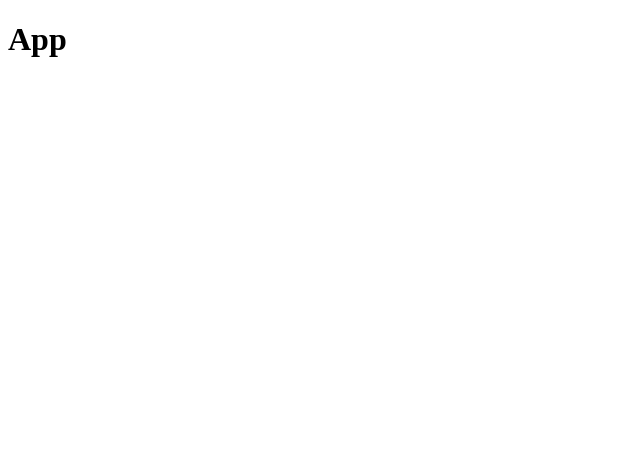
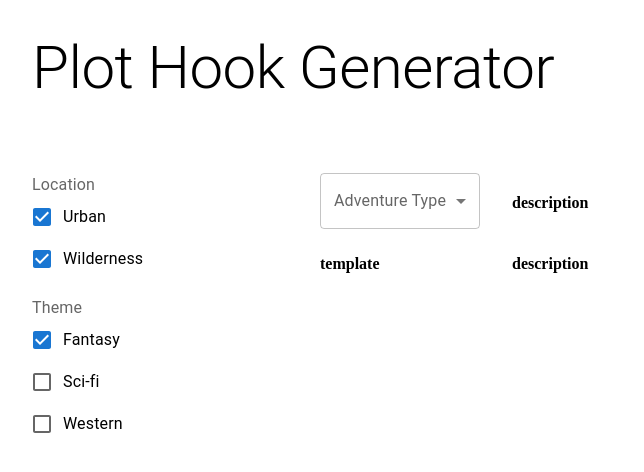
Before and after one commit to polsongarrett/capstone, a React (Create React App) app in the folder frontend/: page / in a window 1280 px wide. Shown: the top 472 px of the page, without its empty margins (0-644 px from the left). Built offline with nearby package versions, Linux system fonts and the light colour scheme.

Commit message:
Installed Material UI package. Created Header component and Filters, Selects, and Descriptions components, although not all are complete. Implemented some Material UI styles.

```diff
--- a/frontend/package.json
+++ b/frontend/package.json
@@ -3,6 +3,9 @@
   "version": "0.1.0",
   "private": true,
   "dependencies": {
+    "@emotion/react": "^11.9.0",
+    "@emotion/styled": "^11.8.1",
+    "@mui/material": "^5.8.2",
     "@reduxjs/toolkit": "^1.8.2",
     "@testing-library/jest-dom": "^5.16.4",
     "@testing-library/react": "^13.3.0",
--- a/frontend/src/App.js
+++ b/frontend/src/App.js
@@ -1,12 +1,79 @@
 import { BrowserRouter as Router, Routes, Route } from 'react-router-dom';
+import Grid from '@mui/material/Grid';
+
+import AdventureTypeSelect from './components/Selects/AdventureTypeSelect';
+import Filters from './components/Filters/Filters'
+import Header from './components/Header'
 
 function App() {
   return (
     <>
       <Router>
-        <div className='container'>
-          <h1>App</h1>
-        </div>
+        {/* -------------------------------------------------- B O D Y ----------------------------------------------------- */}
+        <Grid container>
+
+          {/* -------------------------------H E A D E R  R O W ---------------------------------- */}
+          <Grid item xs={12} pl={4} pt={4} pb={6}>
+            <Header />
+          </Grid>
+          {/* ------------------------------- H E A D E R  R O W ---------------------------------- */}
+
+            {/* ------------------------------- M A I N  R O W ---------------------------------- */}
+            <Grid container>
+
+              {/* -------- F I L T E R S  C O L U M N -------- */}
+              <Grid item xs={3} pl={4}>
+                    <Filters />
+              </Grid>
+              {/* -------- F I L T E R S  C O L U M N -------- */}
+
+              {/* -------- M E N U  C O L U M N -------- */}
+              <Grid item xs={9}>
+
+                  {/* ------------------------------- A D V E N T U R E  R O W ---------------------------------- */}
+                  <Grid container >
+
+                    {/* -------- A D V.  S E L E C T  C O L U M N -------- */}
+                    <Grid item xs={2}>
+                      <AdventureTypeSelect />
+                    </Grid>
+                    {/* -------- A D V.  S E L E C T  C O L U M N -------- */}
+
+                    {/* -------- A D V.  D E S C R.   C O L U M N -------- */}
+                    <Grid item xs={9} pl={4}>
+                      <h4>description</h4>
+                    </Grid>
+                    {/* -------- A D V.  D E S C R.   C O L U M N -------- */}
+
+                  </Grid>
+                  {/* ------------------------------- A D V E N T U R E  R O W ---------------------------------- */}
+
+                  {/* ------------------------------- T E M P L A T E  R O W ---------------------------------- */}
+                  <Grid container >
+
+                    {/* -------- C O L U M N --------- */}
+                    <Grid item xs={2}>
+                      <h4>template</h4>
+                    </Grid>
+                    {/* -------- C O L U M N --------- */}
+
+                    {/* -------- C O L U M N --------- */}
+                    <Grid item xs={9} pl={4}>
+                      <h4>description</h4>
+                    </Grid>
+                    {/* -------- C O L U M N --------- */}
+                  </Grid>
+                  {/* ------------------------------- T E M P L A T E  R O W ---------------------------------- */}
+
+              </Grid>
+              {/* -------------- M E N U  C O L U M N ----------------- */}
+
+            </Grid>
+            {/* ------------------------------- M A I N  R O W ---------------------------------- */}
+
+        </Grid>
+        {/* -------------------------------------------------- B O D Y ----------------------------------------------------- */}
+
       </Router>
     </>
   );
--- /dev/null
+++ b/frontend/src/components/Filters/Filters.jsx
@@ -0,0 +1,17 @@
+import Grid from '@mui/material/Grid';
+
+import LocationFilter from './LocationFilter';
+import ThemeFilter from './ThemeFilter';
+
+export default function Filters() {
+  return (
+    <Grid container>
+      <Grid item xs={12} pb={2}>
+        <LocationFilter />
+      </Grid>
+      <Grid item xs={12}>
+        <ThemeFilter />
+      </Grid>
+    </Grid>
+  );
+}
--- /dev/null
+++ b/frontend/src/components/Filters/LocationFilter.jsx
@@ -0,0 +1,44 @@
+import * as React from 'react';
+import Checkbox from '@mui/material/Checkbox';
+import FormControl from '@mui/material/FormControl';
+import FormControlLabel from '@mui/material/FormControlLabel';
+import FormGroup from '@mui/material/FormGroup';
+import FormLabel from '@mui/material/FormLabel';
+
+export default function LocationFilter() {
+  const [state, setState] = React.useState({
+    urban: true,
+    wilderness: true,
+  });
+
+  const handleChange = (event) => {
+    setState({
+      ...state,
+      [event.target.name]: event.target.checked,
+    });
+  };
+
+  const { urban, wilderness } = state;
+
+  return (
+    <>
+      <FormControl component="fieldset" variant="standard">
+        <FormLabel component="legend">Location</FormLabel>
+        <FormGroup>
+          <FormControlLabel
+            control={
+              <Checkbox checked={urban} onChange={handleChange} name="urban" />
+            }
+            label="Urban"
+          />
+          <FormControlLabel
+            control={
+              <Checkbox checked={wilderness} onChange={handleChange} name="wilderness" />
+            }
+            label="Wilderness"
+          />
+        </FormGroup>
+      </FormControl>
+    </>
+  );
+}
--- /dev/null
+++ b/frontend/src/components/Filters/ThemeFilter.jsx
@@ -0,0 +1,51 @@
+import * as React from 'react';
+import Checkbox from '@mui/material/Checkbox';
+import FormControl from '@mui/material/FormControl';
+import FormControlLabel from '@mui/material/FormControlLabel';
+import FormGroup from '@mui/material/FormGroup';
+import FormLabel from '@mui/material/FormLabel';
+
+export default function ThemeFilter() {
+  const [state, setState] = React.useState({
+    fantasy: true,
+    scifi: false,
+    western: false,
+  });
+
+  const handleChange = (event) => {
+    setState({
+      ...state,
+      [event.target.name]: event.target.checked,
+    });
+  };
+
+  const { fantasy, scifi, western } = state;
+
+  return (
+    <>
+      <FormControl component="fieldset" variant="standard">
+        <FormLabel component="legend">Theme</FormLabel>
+        <FormGroup>
+          <FormControlLabel
+            control={
+              <Checkbox checked={fantasy} onChange={handleChange} name="fantasy" />
+            }
+            label="Fantasy"
+          />
+          <FormControlLabel
+            control={
+              <Checkbox checked={scifi} onChange={handleChange} name="scifi" />
+            }
+            label="Sci-fi"
+          />
+          <FormControlLabel
+            control={
+              <Checkbox checked={western} onChange={handleChange} name="western" />
+            }
+            label="Western"
+          />
+        </FormGroup>
+      </FormControl>
+    </>
+  );
+}
--- /dev/null
+++ b/frontend/src/components/Header.jsx
@@ -0,0 +1,13 @@
+import Typography from '@mui/material/Typography';
+
+function Header() {
+  return (
+    <>
+      <Typography variant='h2' gutterBottom>
+        Plot Hook Generator
+      </Typography>
+    </>
+  )
+}
+
+export default Header
--- /dev/null
+++ b/frontend/src/components/Selects/AdventureTypeSelect.jsx
@@ -0,0 +1,39 @@
+import React from 'react';
+import FormControl from '@mui/material/FormControl';
+import InputLabel from '@mui/material/InputLabel';
+import MenuItem from '@mui/material/MenuItem';
+import Select from '@mui/material/Select';
+
+export default function AdventureTypeSelect() {
+  const [advType, setAdventureType] = React.useState('');
+
+  const handleChange = (event) => {
+    setAdventureType(event.target.value);
+  };
+
+  return (
+    <>
+      <FormControl fullWidth>
+        <InputLabel id="adv-type-select-label">Adventure Type</InputLabel>
+        <Select
+          labelId="adv-type-select-label"
+          id="adv-type-select"
+          value={advType}
+          label="Adventure Type"
+          onChange={handleChange}
+        >
+          <MenuItem value={0}>Random</MenuItem>
+          <MenuItem value={1}>Competition</MenuItem>
+          <MenuItem value={2}>Crime</MenuItem>
+          <MenuItem value={3}>Curse</MenuItem>
+          <MenuItem value={4}>Disaster</MenuItem>
+          <MenuItem value={5}>Exploration</MenuItem>
+          <MenuItem value={6}>Monster</MenuItem>
+          <MenuItem value={7}>Plague</MenuItem>
+          <MenuItem value={8}>Protection</MenuItem>
+          <MenuItem value={9}>War</MenuItem>
+        </Select>
+      </FormControl>
+    </>
+  );
+}
--- a/frontend/src/index.css
+++ b/frontend/src/index.css
@@ -0,0 +1,3 @@
+body {
+  margin: 0;
+}
--- a/package.json
+++ b/package.json
@@ -11,6 +11,7 @@
   "author": "",
   "license": "ISC",
   "dependencies": {
+    "@material-ui/core": "^4.12.4",
     "dotenv": "^16.0.1",
     "express": "^4.18.1",
     "express-async-handler": "^1.2.0",
```
Also changed, not shown: frontend/src/components/Descriptions/AdventureTemplateDescription.jsx (added), frontend/src/components/Descriptions/AdventureTypeDescription.jsx (added), 4 other files (tests, documents, lock files or other folders).
